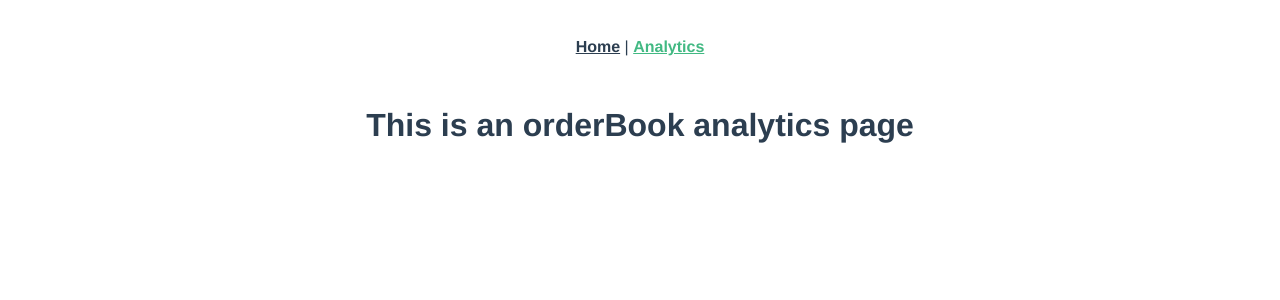
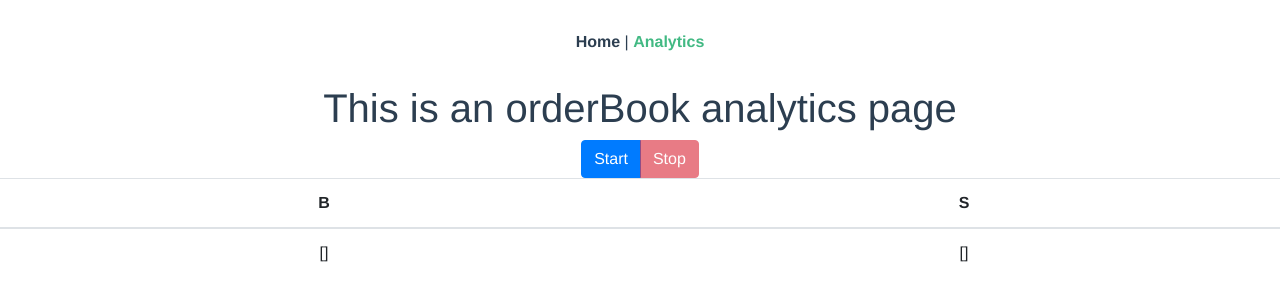
Before and after one commit to adminoid/cryptoid, a Vue app: page /analytics in a window 1280 px wide. Shown: the top 300 px of the page. Built offline with nearby package versions, Linux system fonts and the light colour scheme; no server answers.

Commit message:
orders splitted to buy/sell

```diff
--- a/package.json
+++ b/package.json
@@ -8,7 +8,6 @@
   },
   "dependencies": {
     "bootstrap": "^4.3.1",
-    "bootstrap-vue": "^2.0.4",
     "core-js": "^3.3.2",
     "lodash": "^4.17.15",
     "vue": "^2.6.10",
--- a/src/views/Analytics.vue
+++ b/src/views/Analytics.vue
@@ -2,7 +2,25 @@
   <div class="about">
     <h1>This is an orderBook analytics page</h1>
 
-    <b-table striped hover :items="orderBook"></b-table>
+    <div class="btn-group">
+      <button class="btn btn-primary" @click="startSync">Start</button>
+      <button class="btn btn-danger" :class="{ disabled: !started }" @click="stopSync">Stop</button>
+    </div>
+
+    <table class="table table-condensed">
+      <thead>
+      <tr>
+        <th>B</th>
+        <th>S</th>
+      </tr>
+      </thead>
+      <tbody>
+      <tr>
+        <td>{{ orderBook.buy }}</td>
+        <td>{{ orderBook.sell }}</td>
+      </tr>
+      </tbody>
+    </table>
 
   </div>
 </template>
@@ -16,24 +34,27 @@
     data () {
       return {
         socketUrl: 'wss://www.bitmex.com/realtime',
-        orderBook: [],
+        orderBook: {
+          sell: [],
+          buy: [],
+        },
         socket: {},
+        started: false,
       }
     },
 
-    created() {
-      this.initSocket();
-    },
+    methods: {
 
-    mounted() {
+      stopSync() {
+        if (!this.started) return;
+        this.socket.close();
+        this.started = false;
+      },
 
-      // setTimeout(() => {
-      //   this.socket.close();
-      // }, 7000);
-
-    },
-
-    methods: {
+      startSync() {
+        this.started = true;
+        this.initSocket();
+      },
 
       initSocket() {
         this.socket = new WebSocket(this.socketUrl);
@@ -46,7 +67,19 @@
         this.socket.onmessage = function(event) {
           let response = JSON.parse(event.data);
           if (response.action === 'partial') {
-            self.initOrderBook(response.data);
+
+            _.map(response.data, order => {
+              if( order.side === 'Sell' ) {
+
+                self.orderBook.sell.push(order);
+
+              } else if (order.side === 'Buy') {
+
+                self.orderBook.buy.push(order);
+
+              }
+            });
+
           } else if (response.action === 'update') {
             const dataForUpdate = response.data;
 
@@ -58,16 +91,26 @@
       },
 
       update(newItem) {
-        let localItem = _.find(this.orderBook, ['id', newItem.id]);
-        _.merge(localItem, newItem);
-      },
 
-      initOrderBook (data) {
+        if (newItem.side === 'Sell') {
 
-        this.orderBook = data;
+          let localItem = _.find(this.orderBook.sell, ['id', newItem.id]);
+          _.merge(localItem, newItem);
+
+        } else {
+          let localItem = _.find(this.orderBook.buy, ['id', newItem.id]);
+          _.merge(localItem, newItem);
+        }
 
       },
 
     }
   }
 </script>
+
+<style lang="sass">
+
+  #main-table
+    font-size: 0.7em
+
+</style>
```
Also changed, not shown: src/main.js (+3 -5 lines), 1 other file (tests, documents, lock files or other folders).
